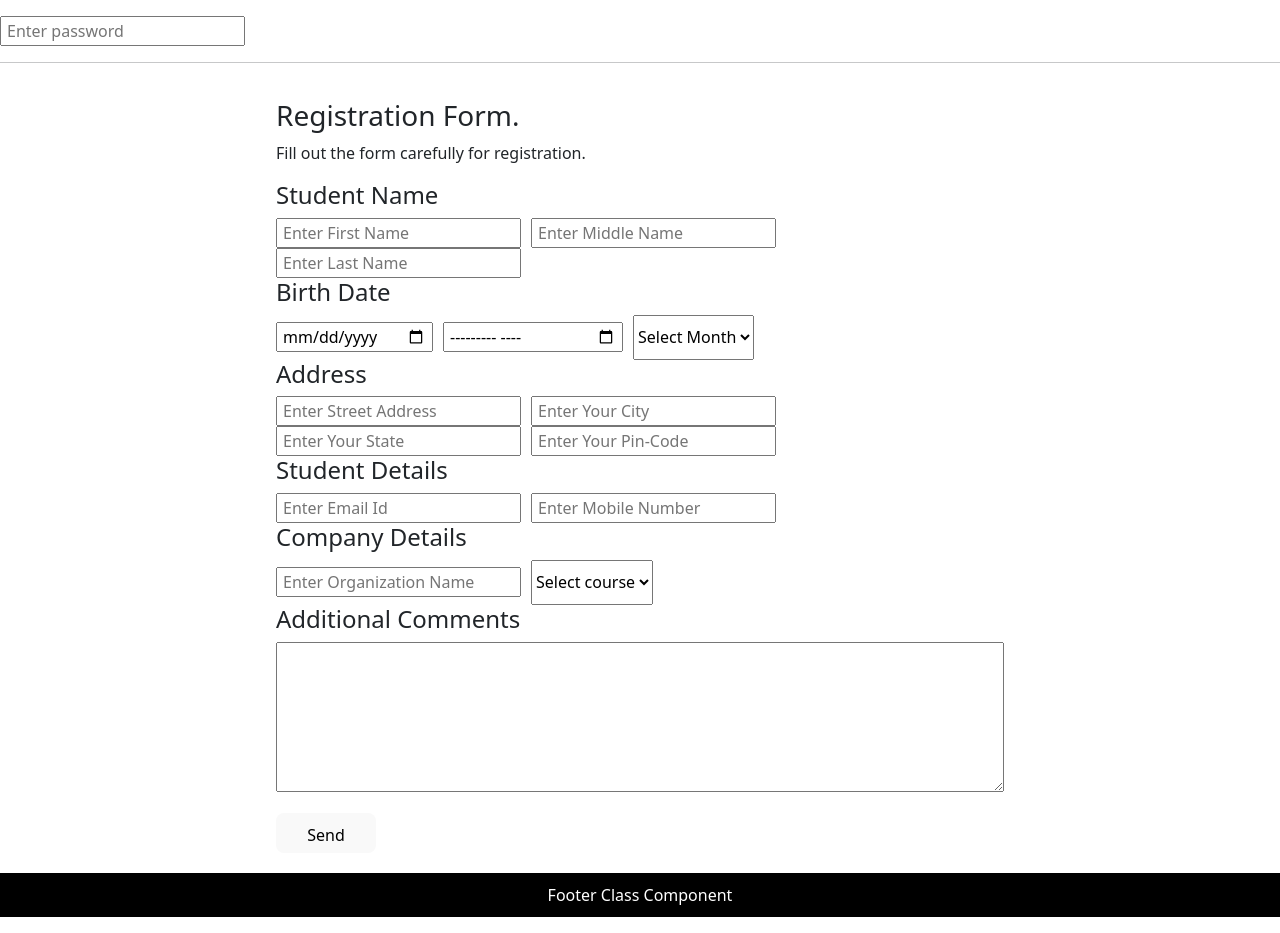
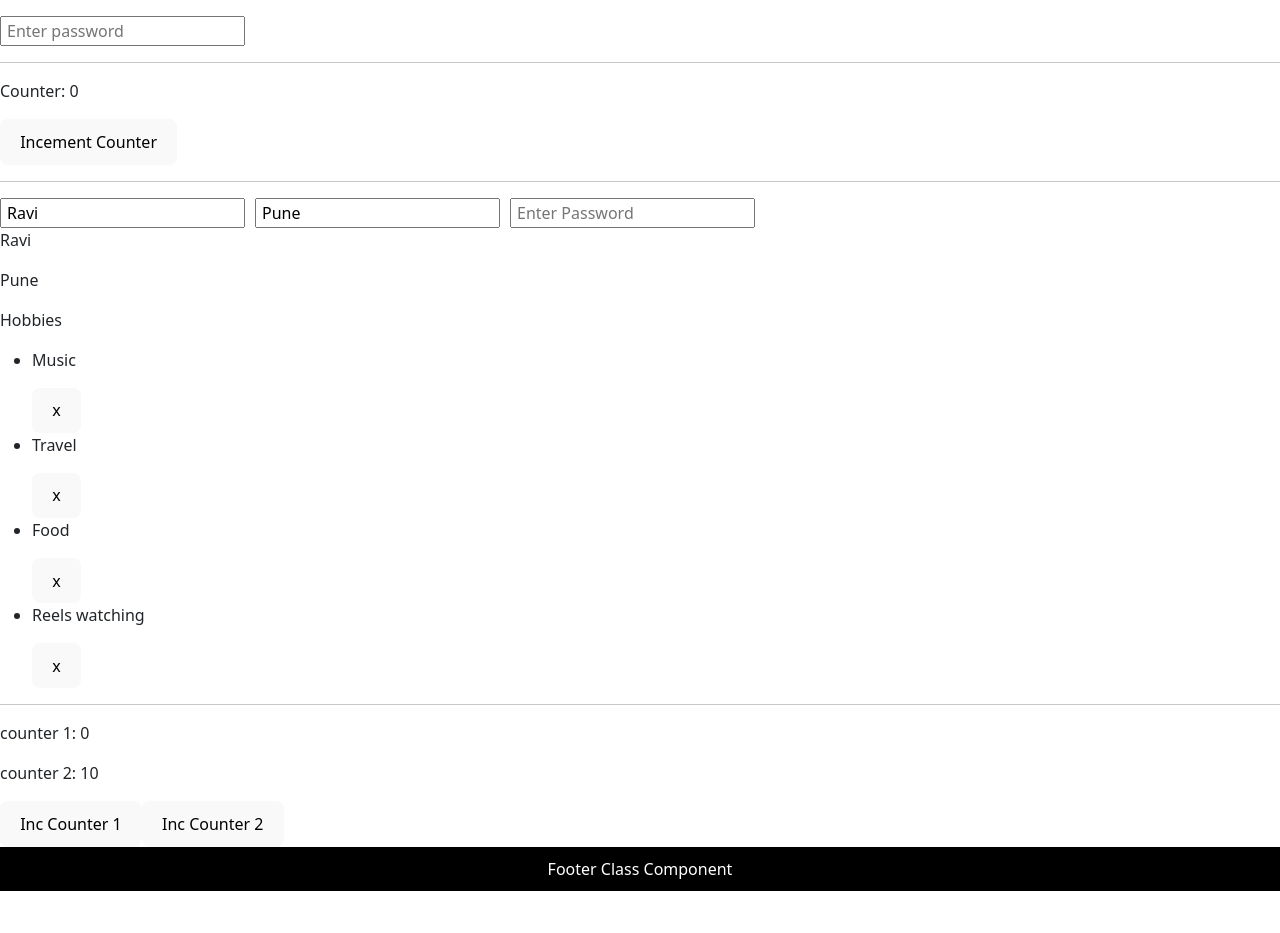
Before and after one commit to SamadhanAgarkar/boilerplate-vite-react-javascript, a React (Vite) app: page / in a window 1280 px wide. Shown: the part 446-1379 px from the top of the page. After the commit the page ends 1353 px from the top, so only its background shows below. Built offline with nearby package versions, Linux system fonts and the light colour scheme.

Commit message:
Hobbies added and deleited with function componenet, Steal state issue , prev state example added as well useEffect hook lifecycle example added

```diff
--- a/src/App.jsx
+++ b/src/App.jsx
@@ -18,6 +18,10 @@ import ConterFC from "./Component/FunctionComponent/Conter"
 import GreetingsFunction from "./Component/FunctionComponent/WelcomeComponent"
 import ToggleUI from "./Component/FunctionComponent/ToggleUIComponent"
 import FormAssignmentWithFunComponent from "./Component/FunctionComponent/FormAssignmentWithFunComponent"
+import StaleCounter from "./Component/FunctionComponent/StaleStateIssue"
+import HobbiesFunc from "./Component/FunctionComponent/HobbiesFunct"
+import ProfileObj from "./Component/FunctionComponent/profile-obj"
+import UseEffectComponent from "./Component/FunctionComponent/UseEffectComponent"
 
 function App() {
   return (
@@ -53,7 +57,13 @@ function App() {
       <hr />
       <ToggleUI />
       <hr />
-      <FormAssignmentWithFunComponent />
+      {/* <FormAssignmentWithFunComponent /> */}
+      <StaleCounter />
+      <hr></hr>
+      <ProfileObj />
+      <HobbiesFunc />
+      <hr></hr>
+      <UseEffectComponent />
       <FooterClassComponent />
 
 
--- /dev/null
+++ b/src/Component/FunctionComponent/HobbiesFunct.jsx
@@ -0,0 +1,34 @@
+import { useState } from "react";
+
+const HobbiesFunc = () => {
+    const [hobbie, setHobbie] = useState([
+        { id: 1, name: "Music" },
+        { id: 2, name: "Travel" },
+        { id: 3, name: "Food" },
+        { id: 5, name: "Reels watching" },
+    ]);
+
+    const handleRemove = (id) => {
+        setHobbie((preState) => {
+            return preState.filter((hobbi) => hobbi.id !== id);
+        });
+    };
+
+    return (
+        <>
+            <p>Hobbies</p>
+            <ul>
+                {hobbie.map((hobbi) => {
+                    return (
+                        <li key={hobbi.id}>
+                            <p>{hobbi.name}</p>
+                            <button onClick={() => handleRemove(hobbi.id)}>x</button>
+                        </li>
+                    )
+                })}
+            </ul>
+        </>
+    )
+}
+
+export default HobbiesFunc;
--- /dev/null
+++ b/src/Component/FunctionComponent/StaleStateIssue.jsx
@@ -0,0 +1,26 @@
+import { useState } from "react"
+
+const StaleCounter = () => {
+    const [counter, setCounter] = useState(0);
+
+    const handleClick = () => {
+        // setCounter(counter + 1);  // 0 + 1 -> 0 + 1
+        // setCounter(counter + 1);  // 0 + 1 -> 0 + 1
+        // setCounter(counter + 1);  // 0 + 1 -> 0 + 1
+        // setCounter(counter + 1);  // 0 + 1 -> 0 + 1
+
+        setCounter((pichlaData) => pichlaData + 1);  // 0 + 1 -> 0 + 1
+        setCounter((pichlaData) => pichlaData + 1);  // 1 + 1
+        setCounter((pichlaData) => pichlaData + 1);  // 2 + 1
+
+        console.log("Before Re-Render:", counter);
+    }
+    console.log("After Re-Render:", counter);
+    return (
+        <>
+            <p>Counter: {counter}</p>
+            <button onClick={handleClick}>Incement Counter</button>
+        </>
+    )
+}
+export default StaleCounter;
--- /dev/null
+++ b/src/Component/FunctionComponent/UseEffectComponent.jsx
@@ -0,0 +1,37 @@
+import { useEffect, useState } from "react"
+
+const UseEffectComponent = () => {
+    const [counter1, setCounter1] = useState(0);
+    const [counter2, setCounter2] = useState(10);
+
+    useEffect(() => {
+        console.log("Component loaded successfully");
+    }, [])
+
+    useEffect(() => {
+        console.log("Component loaded without depedency.");
+    })
+
+    useEffect(() => {
+        console.log("1 >> counter1 updated.");
+    }, [counter1])
+
+    useEffect(() => {
+        console.log(" 2 >> counter2 updated.");
+    }, [counter2])
+
+    useEffect(() => {
+        console.log(" 1 & 2 >> counter 1 & 2 updated.");
+    }, [counter2, counter1])
+
+    return (
+        <>
+            <p>counter 1: {counter1}</p>
+            <p>counter 2: {counter2}</p>
+            <button onClick={() => setCounter1((prev) => prev + 1)}>Inc Counter 1</button>
+            <button onClick={() => setCounter2((prev) => prev + 1)}>Inc Counter 2</button>
+        </>
+    )
+}
+
+export default UseEffectComponent;
--- /dev/null
+++ b/src/Component/FunctionComponent/profile-obj.jsx
@@ -0,0 +1,54 @@
+import { useState } from "react";
+
+const ProfileObj = () => {
+    const [profile, setProfile] = useState({
+        name: "Ravi",
+        password: "",
+        city: "Pune",
+        state: "",
+        hobbies: [],
+        isActive: true,
+    });
+
+    const onInputChange = (e) => {
+        const { name, value } = e.target;
+        console.log({ name, value });
+
+        // Okay okay but bad practise
+        // setProfile({ ...profile, [name]: value });
+        setProfile((profile) => ({ ...profile, [name]: value }));
+
+    };
+
+    return (
+        <div>
+            <input
+                onChange={onInputChange}
+                type="text"
+                value={profile.name}
+                placeholder="Enter name"
+                name="name"
+            />
+            <input
+                onChange={onInputChange}
+                type="text"
+                value={profile.city}
+                placeholder="Enter City"
+                name="city"
+            />
+            <input
+                onChange={onInputChange}
+                type="text"
+                name="password"
+                value={profile.password}
+                placeholder="Enter Password"
+            />
+
+            <p>{profile.name}</p>
+            <p>{profile.password}</p>
+            <p>{profile.city}</p>
+        </div>
+    );
+};
+
+export default ProfileObj;
```
